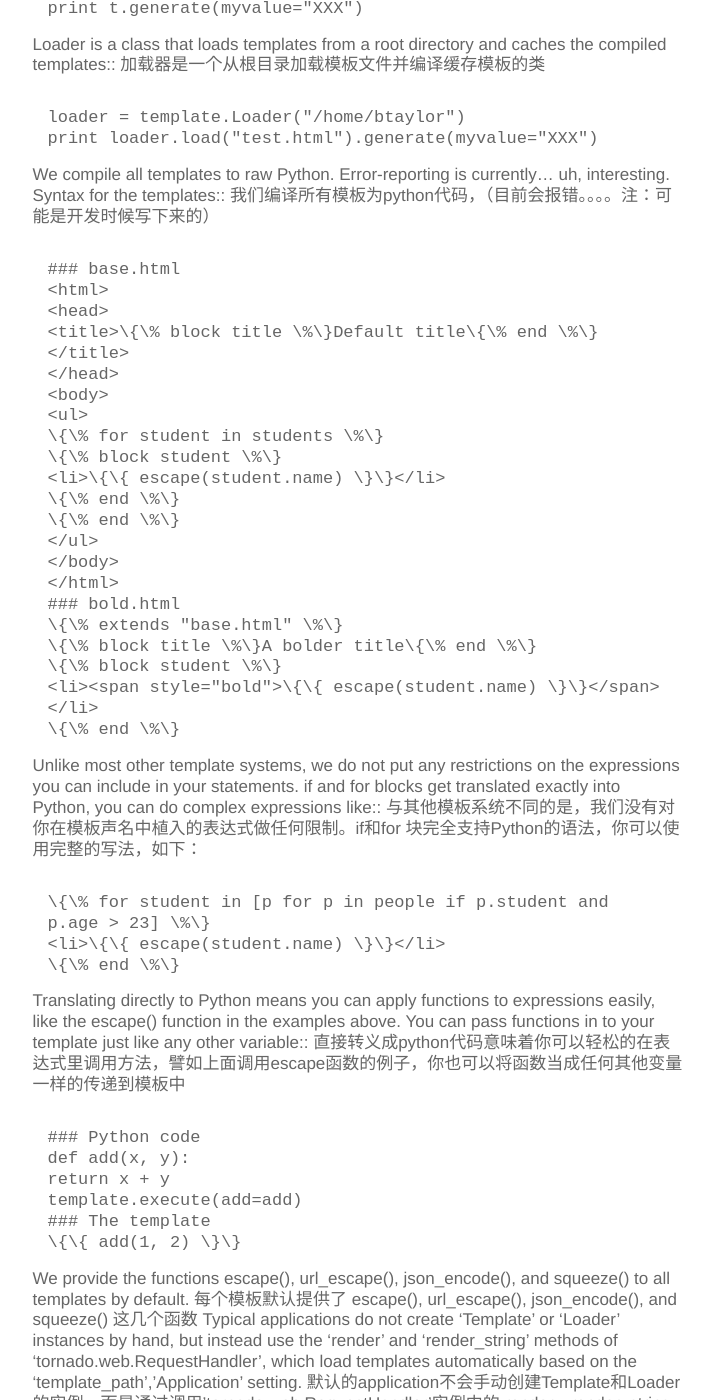
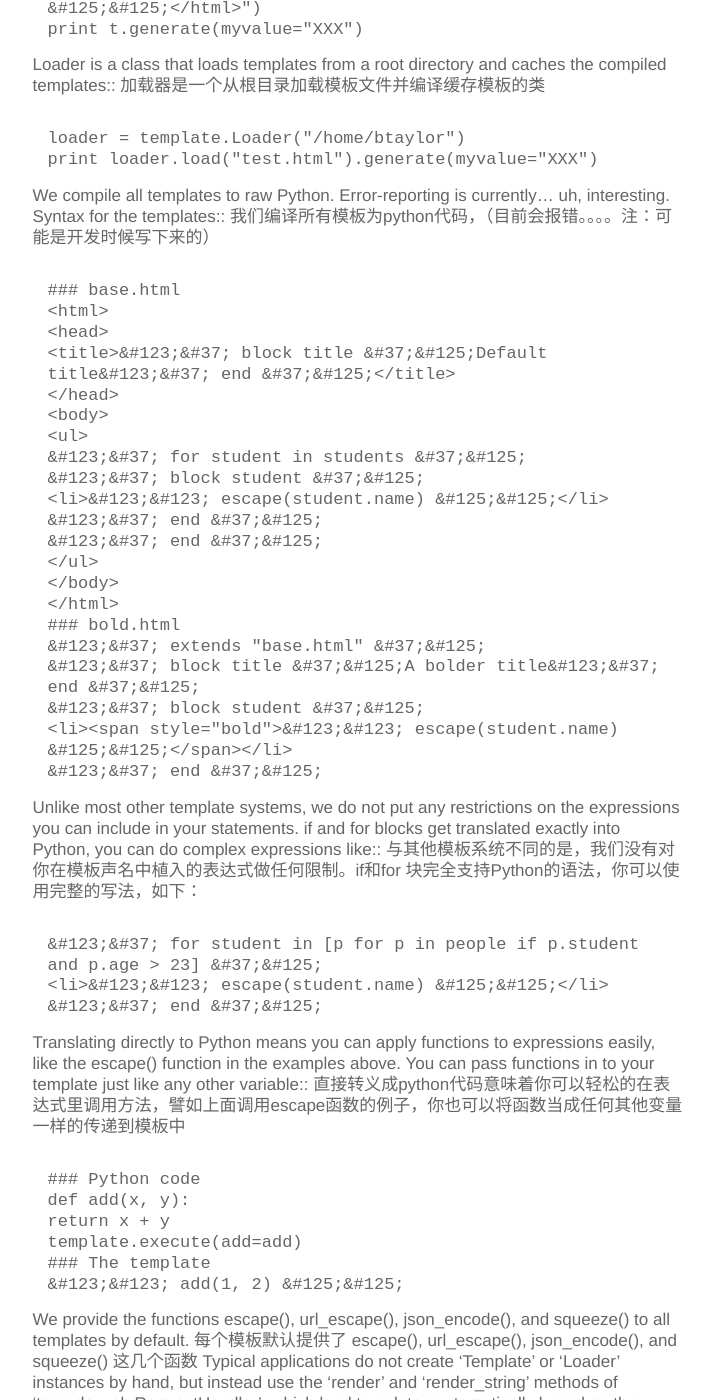
Before and after one commit to ipconfiger/ipconfiger.github.com, a Jekyll site: the page built from _posts/2012-06-12-translate-tornado-template-document.markdown, in a window 1280 px wide and 1400 px high, scrolled down 488 px. Shown: the whole window, without its empty margins (175-886 px from the left). Built offline with Jekyll 4.4.1, drawn with Linux system fonts in a browser that asks for light colours; Markdown is read by kramdown in place of the engine named in the settings; comment, search, counter and statistics services are not loaded; some of the changed text lies outside the part shown.

Commit message:
去掉转义

```diff
--- a/_posts/2012-06-12-translate-tornado-template-document.markdown
+++ b/_posts/2012-06-12-translate-tornado-template-document.markdown
@@ -15,7 +15,7 @@ A simple template system that compiles templates to Python code.
 Basic usage looks like(基本的用法如下)：
 ------------------------------------
 
-    t = template.Template("<html>\{\{ myvalue \}\}</html>")
+    t = template.Template("<html>&#123;&#123; myvalue &#125;&#125;</html>")
     print t.generate(myvalue="XXX")
 
 Loader is a class that loads templates from a root directory and caches
@@ -32,33 +32,33 @@ interesting. Syntax for the templates::
     ### base.html
     <html>
       <head>
-        <title>\{\% block title \%\}Default title\{\% end \%\}</title>
+        <title>&#123;&#37; block title &#37;&#125;Default title&#123;&#37; end &#37;&#125;</title>
       </head>
       <body>
         <ul>
-          \{\% for student in students \%\}
-            \{\% block student \%\}
-              <li>\{\{ escape(student.name) \}\}</li>
-            \{\% end \%\}
-          \{\% end \%\}
+          &#123;&#37; for student in students &#37;&#125;
+            &#123;&#37; block student &#37;&#125;
+              <li>&#123;&#123; escape(student.name) &#125;&#125;</li>
+            &#123;&#37; end &#37;&#125;
+          &#123;&#37; end &#37;&#125;
         </ul>
       </body>
     </html>
     ### bold.html
-    \{\% extends "base.html" \%\}
-    \{\% block title \%\}A bolder title\{\% end \%\}
-    \{\% block student \%\}
-      <li><span style="bold">\{\{ escape(student.name) \}\}</span></li>
-    \{\% end \%\}
+    &#123;&#37; extends "base.html" &#37;&#125;
+    &#123;&#37; block title &#37;&#125;A bolder title&#123;&#37; end &#37;&#125;
+    &#123;&#37; block student &#37;&#125;
+      <li><span style="bold">&#123;&#123; escape(student.name) &#125;&#125;</span></li>
+    &#123;&#37; end &#37;&#125;
 
 Unlike most other template systems, we do not put any restrictions on the
 expressions you can include in your statements. if and for blocks get
 translated exactly into Python, you can do complex expressions like::
 与其他模板系统不同的是，我们没有对你在模板声名中植入的表达式做任何限制。if和for 块完全支持Python的语法，你可以使用完整的写法，如下：
 
-    \{\% for student in [p for p in people if p.student and p.age > 23] \%\}
-        <li>\{\{ escape(student.name) \}\}</li>
-    \{\% end \%\}
+    &#123;&#37; for student in [p for p in people if p.student and p.age > 23] &#37;&#125;
+        <li>&#123;&#123; escape(student.name) &#125;&#125;</li>
+    &#123;&#37; end &#37;&#125;
 
 Translating directly to Python means you can apply functions to expressions
 easily, like the escape() function in the examples above. You can pass
@@ -70,7 +70,7 @@ functions in to your template just like any other variable::
        return x + y
     template.execute(add=add)
     ### The template
-    \{\{ add(1, 2) \}\}
+    &#123;&#123; add(1, 2) &#125;&#125;
 
 We provide the functions escape(), url_escape(), json_encode(), and squeeze()
 to all templates by default.
@@ -85,124 +85,124 @@ on the 'template_path','Application' setting.
 Syntax Reference(语法)
 ----------------
 
-Template expressions are surrounded by double curly braces: ``\{\{ ... \}\}``.
+Template expressions are surrounded by double curly braces: ``&#123;&#123; ... &#125;&#125;``.
 The contents may be any python expression, which will be escaped according
 to the current autoescape setting and inserted into the output.  Other
-template directives use ``\{\% \%\}``.  These tags may be escaped as ``\{\{!``
-and ``\{\%!`` if you need to include a literal ``\{\{`` or ``\{\%`` in the output.
+template directives use ``&#123;&#37; &#37;&#125;``.  These tags may be escaped as ``&#123;&#123;!``
+and ``&#123;&#37;!`` if you need to include a literal ``&#123;&#123;`` or ``&#123;&#37;`` in the output.
 
-模板表达式用两个大括号包裹起来：``\{\{ … \}\}``.
+模板表达式用两个大括号包裹起来：``&#123;&#123; … &#125;&#125;``.
 内容可以是任何Python表达式，表达式会使用当前的 autoescape设置转义并插入到输出中。
-其他模板指令使用 `\{\%    \%\}`。这些标签会被转义成 ``\{\{!``和 ``\{\%!`` ，如果你需要插入 ``\{\{``或者 ``\{\%``到输出中。
+其他模板指令使用 `&#123;&#37;    &#37;&#125;`。这些标签会被转义成 ``&#123;&#123;!``和 ``&#123;&#37;!`` ，如果你需要插入 ``&#123;&#123;``或者 ``&#123;&#37;``到输出中。
 
-    \{\% apply *function* \%\}...\{\% end \%\}
+    &#123;&#37; apply *function* &#37;&#125;...&#123;&#37; end &#37;&#125;
 
  Applies a function to the output of all template code between ``apply``
  and ``end``
 
 将这个标签之间的模板输出作为一个参数应用到一个方法，如下：
 
-    \{\% apply linkify \%\}\{\{name\}\} said: \{\{message\}\}\{\% end \%\}
+    &#123;&#37; apply linkify &#37;&#125;&#123;&#123;name&#125;&#125; said: &#123;&#123;message&#125;&#125;&#123;&#37; end &#37;&#125;
 
-    \{\% autoescape *function* \%\}
+    &#123;&#37; autoescape *function* &#37;&#125;
 
 Sets the autoescape mode for the current file.  This does not affect
-other files, even those referenced by ``\{\% include \%\}``.  Note that
+other files, even those referenced by ``&#123;&#37; include &#37;&#125;``.  Note that
 autoescaping can also be configured globally, at the `Application`
 or `Loader`.
 
 这个标签用来设置当前文件的自动转义模式。这项设置对其他文件无效，即时是哪些插入了当前文件的模板。
 自动转义也能够在Application和Loader中全局设置。
 
-    \{\% autoescape xhtml_escape \%\}
-    \{\% autoescape None \%\}
+    &#123;&#37; autoescape xhtml_escape &#37;&#125;
+    &#123;&#37; autoescape None &#37;&#125;
 
 
-    \{\% block *name* \%\}...\{\% end \%\}
+    &#123;&#37; block *name* &#37;&#125;...&#123;&#37; end &#37;&#125;
 
-Indicates a named, replaceable block for use with ``\{\% extends \%\}``.
+Indicates a named, replaceable block for use with ``&#123;&#37; extends &#37;&#125;``.
 Blocks in the parent template will be replaced with the contents of
 the same-named block in a child template.::
-表示一个命名的可以被替换的块， 和``\{\% extends \%\}``一起使用。在父模板中的这些块将被自模板中同名的块替代
+表示一个命名的可以被替换的块， 和``&#123;&#37; extends &#37;&#125;``一起使用。在父模板中的这些块将被自模板中同名的块替代
 
     <!-- base.html -->
-    <title>\{\% block title \%\}Default title\{\% end \%\}</title>
+    <title>&#123;&#37; block title &#37;&#125;Default title&#123;&#37; end &#37;&#125;</title>
     <!-- mypage.html -->
-    \{\% extends "base.html" \%\}
-    \{\% block title \%\}My page title\{\% end \%\}
+    &#123;&#37; extends "base.html" &#37;&#125;
+    &#123;&#37; block title &#37;&#125;My page title&#123;&#37; end &#37;&#125;
 
 
-    \{\% comment ... \%\}
+    &#123;&#37; comment ... &#37;&#125;
 
 A comment which will be removed from the template output.  Note that
-there is no ``\{\% end \%\}`` tag; the comment goes from the word ``comment``
-to the closing ``\%\}`` tag.
-注释块，不会输出。注意不需要 `\{\% end \%\}` 标签；
+there is no ``&#123;&#37; end &#37;&#125;`` tag; the comment goes from the word ``comment``
+to the closing ``&#37;&#125;`` tag.
+注释块，不会输出。注意不需要 `&#123;&#37; end &#37;&#125;` 标签；
 
 
-    \{\% extends *filename* \%\}
+    &#123;&#37; extends *filename* &#37;&#125;
 
 Inherit from another template.  Templates that use ``extends`` should
 contain one or more ``block`` tags to replace content from the parent
 template.  Anything in the child template not contained in a ``block``
-tag will be ignored.  For an example, see the ``\{\% block \%\}`` tag.
-继承其他的模板。使用extends标签的模板需要包含一个到多个block标签用来替换父模板中的同名的块。子模板中任何不在块中的内容将被忽略掉。例子可参见 ``\{\% block \%\}``标签那一节
+tag will be ignored.  For an example, see the ``&#123;&#37; block &#37;&#125;`` tag.
+继承其他的模板。使用extends标签的模板需要包含一个到多个block标签用来替换父模板中的同名的块。子模板中任何不在块中的内容将被忽略掉。例子可参见 ``&#123;&#37; block &#37;&#125;``标签那一节
 
-    \{\% for *var* in *expr* \%\}...\{\% end \%\}
+    &#123;&#37; for *var* in *expr* &#37;&#125;...&#123;&#37; end &#37;&#125;
 
 Same as the python ``for`` statement.
 for循环标签，等同于Python中的for表达式
 
-    \{\% from *x* import *y* \%\}
+    &#123;&#37; from *x* import *y* &#37;&#125;
 
 Same as the python ``import`` statement.
 import标签，等同于import表达式
 
-    \{\% if *condition* \%\}...\{\% elif *condition* \%\}...\{\% else \%\}...\{\% end \%\}
+    &#123;&#37; if *condition* &#37;&#125;...&#123;&#37; elif *condition* &#37;&#125;...&#123;&#37; else &#37;&#125;...&#123;&#37; end &#37;&#125;
 
 Conditional statement - outputs the first section whose condition is
 true.  (The ``elif`` and ``else`` sections are optional)
 if条件表达式标签，等同于python的if … else … 表达式
 
-    \{\% import *module* \%\}
+    &#123;&#37; import *module* &#37;&#125;
 
 Same as the python ``import`` statement.
 import 标签的另一种写法
 
-    \{\% include *filename* \%\}
+    &#123;&#37; include *filename* &#37;&#125;
 
 Includes another template file.  The included file can see all the local
 variables as if it were copied directly to the point of the ``include``
-directive (the ``\{\% autoescape \%\}`` directive is an exception).
-Alternately, ``\{\% module Template(filename, **kwargs) \%\}`` may be used
+directive (the ``&#123;&#37; autoescape &#37;&#125;`` directive is an exception).
+Alternately, ``&#123;&#37; module Template(filename, **kwargs) &#37;&#125;`` may be used
 to include another template with an isolated namespace.
 引用另外的模板文件。被引入的文件可以访问引入它的模板的所有locals变量，相当于是直接copy了被引入模板文件的内容。autoescape节有例子。
-另外``\{\% module Template(filename,**kwargs) \%\}``可以用来引入一个模板文件在一个独立的namespace中
+另外``&#123;&#37; module Template(filename,**kwargs) &#37;&#125;``可以用来引入一个模板文件在一个独立的namespace中
 
-    \{\% module *expr* \%\}
+    &#123;&#37; module *expr* &#37;&#125;
 
 Renders a `~tornado.web.UIModule`.  The output of the ``UIModule`` is
 not escaped::
 插入一个UI模块的标签，UI模块的输出没有经过转义的
 
-    \{\% module Template("foo.html", arg=42) \%\}
+    &#123;&#37; module Template("foo.html", arg=42) &#37;&#125;
 
-    \{\% raw *expr* \%\}
+    &#123;&#37; raw *expr* &#37;&#125;
 
 Outputs the result of the given expression without autoescaping.
 不经过转义输出一个表达式的值
 
-    \{\% set *x* = *y* \%\}
+    &#123;&#37; set *x* = *y* &#37;&#125;
 
 Sets a local variable.
 创建一个本地变量
 
-    \{\% try \%\}...\{\% except \%\}...\{\% finally \%\}...\{\% end \%\}
+    &#123;&#37; try &#37;&#125;...&#123;&#37; except &#37;&#125;...&#123;&#37; finally &#37;&#125;...&#123;&#37; end &#37;&#125;
 
 Same as the python ``try`` statement.
 和Python 的try … except …  块特性一致
 
-    \{\% while *condition* \%\}... \{\% end \%\}
+    &#123;&#37; while *condition* &#37;&#125;... &#123;&#37; end &#37;&#125;
 
 Same as the python ``while`` statement.
 和Python里while语句一致
```
